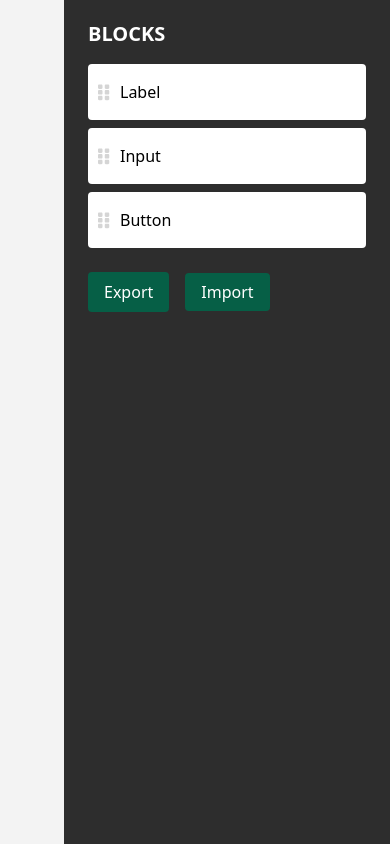
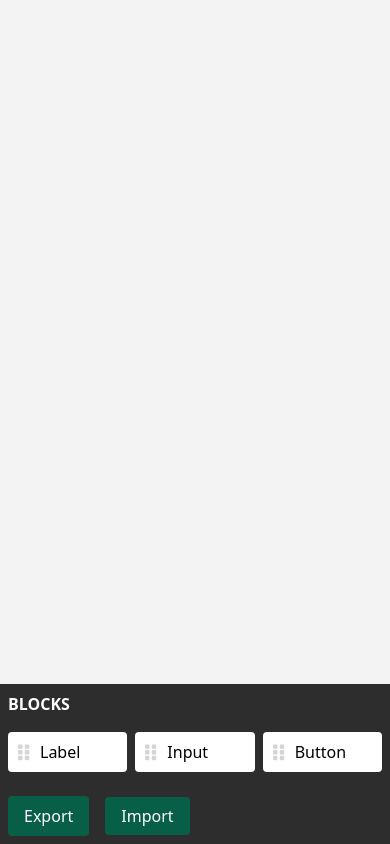
Before and after one commit to nerdyspook/mini-page-builder, a React (Vite) app: page / in a window 390 px wide. Built offline with nearby package versions, Linux system fonts and the light colour scheme.

Commit message:
design: mobile view added

```diff
--- a/src/App.jsx
+++ b/src/App.jsx
@@ -11,7 +11,7 @@ function App() {
   const { isModalOpen, openModal, closeModal } = useModal();
 
   return (
-    <main className="flex justify-between relative">
+    <main className="h-screen w-full flex flex-col justify-between md:flex-row relative">
       <DropArea
         setSelectedElement={setSelectedElement}
         selectedElement={selectedElement}
@@ -19,7 +19,13 @@ function App() {
         elements={elements}
         openModal={openModal}
       />
-      <Sidebar elements={elements} setElements={setElements} />
+      <Sidebar
+        elements={elements}
+        setElements={setElements}
+        setSelectedElement={setSelectedElement}
+        selectedElement={selectedElement}
+        openModal={openModal}
+      />
       {isModalOpen && (
         <Modal
           setSelectedElement={setSelectedElement}
--- a/src/components/Block.jsx
+++ b/src/components/Block.jsx
@@ -1,14 +1,33 @@
 import Grip from './../assets/grip-vertical.svg?react';
 
-const Block = ({ elementType }) => {
+const Block = ({
+  elementType,
+  setSelectedElement,
+  selectedElement,
+  openModal,
+}) => {
   const handleDragStart = (event, type) => {
     event.dataTransfer.setData('blockElement', type); // adding metadata to event
   };
 
+  const handleTouchStart = (event) => {
+    const newElement = {
+      id: new Date().toISOString(),
+      type: elementType.toLowerCase(),
+      isNew: true,
+      x: 0,
+      y: 0,
+      className: '',
+    };
+
+    setSelectedElement(newElement);
+  };
+
   return (
     <li
-      className="flex items-center py-4 rounded mb-2 bg-white w-full cursor-grab"
+      className="flex items-center py-2 md:py-4 rounded mb-2 bg-white w-full cursor-grab"
       draggable
+      onTouchStart={handleTouchStart}
       onDragStart={(e) => handleDragStart(e, elementType.toLowerCase())}
     >
       <Grip className="w-8" />
--- a/src/components/DropArea.jsx
+++ b/src/components/DropArea.jsx
@@ -59,6 +59,30 @@ const DropArea = ({
     openModal();
   };
 
+  const handleTouchEnd = (e) => {
+    const x = Math.round(e.changedTouches[0].screenX);
+    const y = Math.round(e.changedTouches[0].screenY);
+
+    console.log({ x, y });
+
+    //   x: x - prev.x - 50,
+    //   y: y - prev.y - 190,
+
+    setSelectedElement((prev) => ({
+      ...prev,
+      x: x - selectedElement.x,
+      y: y - selectedElement.y,
+      className:
+        selectedElement.type === 'button'
+          ? 'bg-[#0044C1] hover:bg-slate-600 text-white py-3 px-3'
+          : selectedElement.type === 'input'
+            ? 'bg-white'
+            : '',
+    }));
+
+    openModal();
+  };
+
   useEffect(() => {
     document.addEventListener('keydown', handleKeyDown);
 
@@ -69,8 +93,9 @@ const DropArea = ({
 
   return (
     <div
-      className="h-screen w-full bg-[#F3F3F3] flex-1 relative"
+      className="h-screen w-full bg-[#F3F3F3] flex-1 relative overflow-auto"
       onDrop={handleOnDrop}
+      onTouchEnd={handleTouchEnd}
       onDragOver={handleDragOver}
       onClick={() => {
         setSelectedElement({});
@@ -86,6 +111,13 @@ const DropArea = ({
             'blockElementId',
             eachElement.id.toString(),
           );
+        };
+
+        const handleTouchStart = (event) => {
+          event.isDefaultPrevented();
+          event.isPropagationStopped();
+
+          setSelectedElement(eachElement);
         };
 
         const customStyle = {
@@ -108,6 +140,7 @@ const DropArea = ({
               draggable
               onDragStart={handleDragStart}
               onClick={(e) => handleClick(e, eachElement)}
+              //   onTouchStart={handleTouchStart}
             />
           );
         return (
--- a/src/components/Sidebar.jsx
+++ b/src/components/Sidebar.jsx
@@ -6,7 +6,13 @@ const blocks = [
   { type: 'button', name: 'Button' },
 ];
 
-const Sidebar = ({ elements, setElements }) => {
+const Sidebar = ({
+  elements,
+  setElements,
+  setSelectedElement,
+  selectedElement,
+  openModal,
+}) => {
   const exportPageConfig = () => {
     const jsonConfig = JSON.stringify(elements, null, 2);
     const blob = new Blob([jsonConfig], { type: 'application/json' });
@@ -40,11 +46,18 @@ const Sidebar = ({ elements, setElements }) => {
   };
 
   return (
-    <section className="w-[326px] bg-[#2D2D2D] h-screen py-5 px-6">
-      <h4 className="text-xl font-bold text-white pb-4">BLOCKS</h4>
-      <ul>
+    <section className=" h-2/8 w-full bg-[#2D2D2D] md:w-[326px] md:h-screen py-2 md:py-5 px-2 md:px-6 overflow-auto">
+      <h4 className="text-md md:text-xl font-bold text-white pb-4">BLOCKS</h4>
+      <ul className="flex gap-2 md:block">
         {blocks.map((eachBlock) => (
-          <Block elementType={eachBlock.name} key={eachBlock.name} />
+          <Block
+            elementType={eachBlock.name}
+            key={eachBlock.name}
+            setSelectedElement={setSelectedElement}
+            selectedElement={selectedElement}
+            openModal={openModal}
+            // handleTouchMove={handleTouchMove}
+          />
         ))}
       </ul>
       <div>
```
